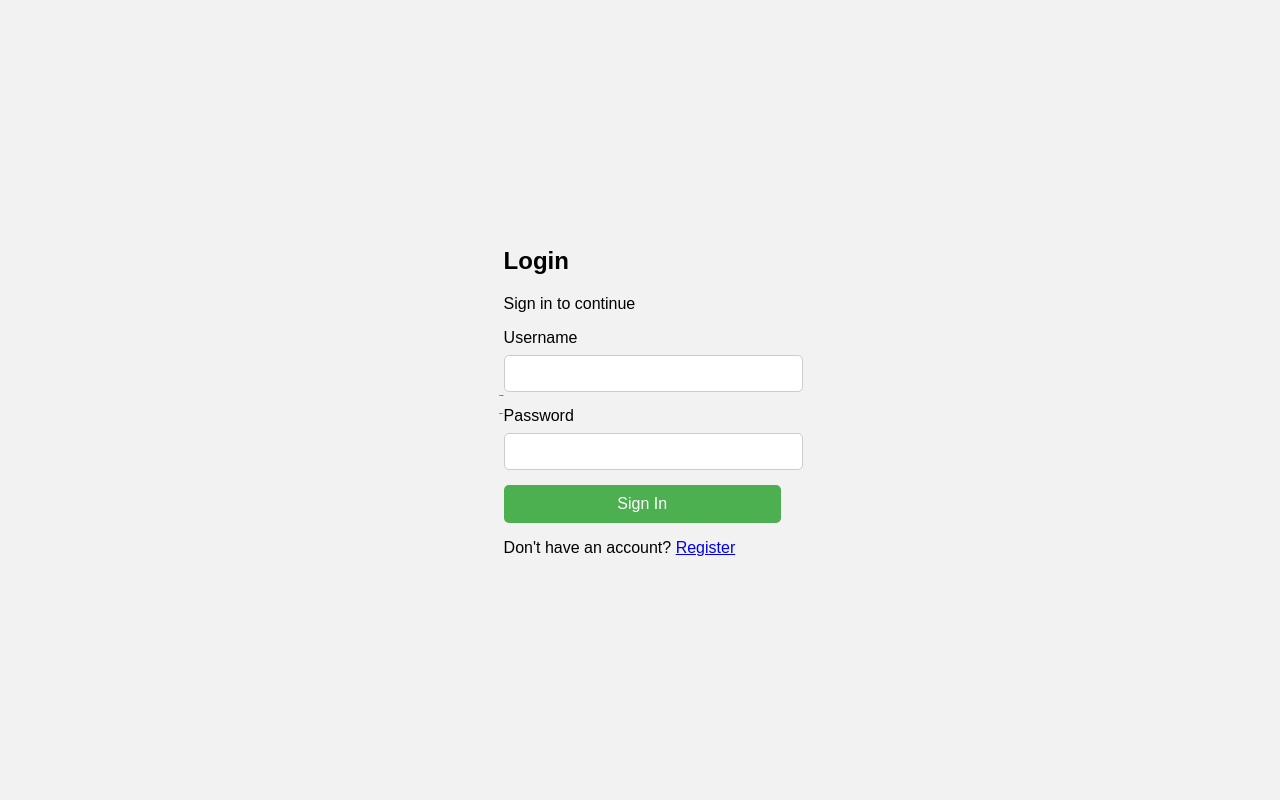
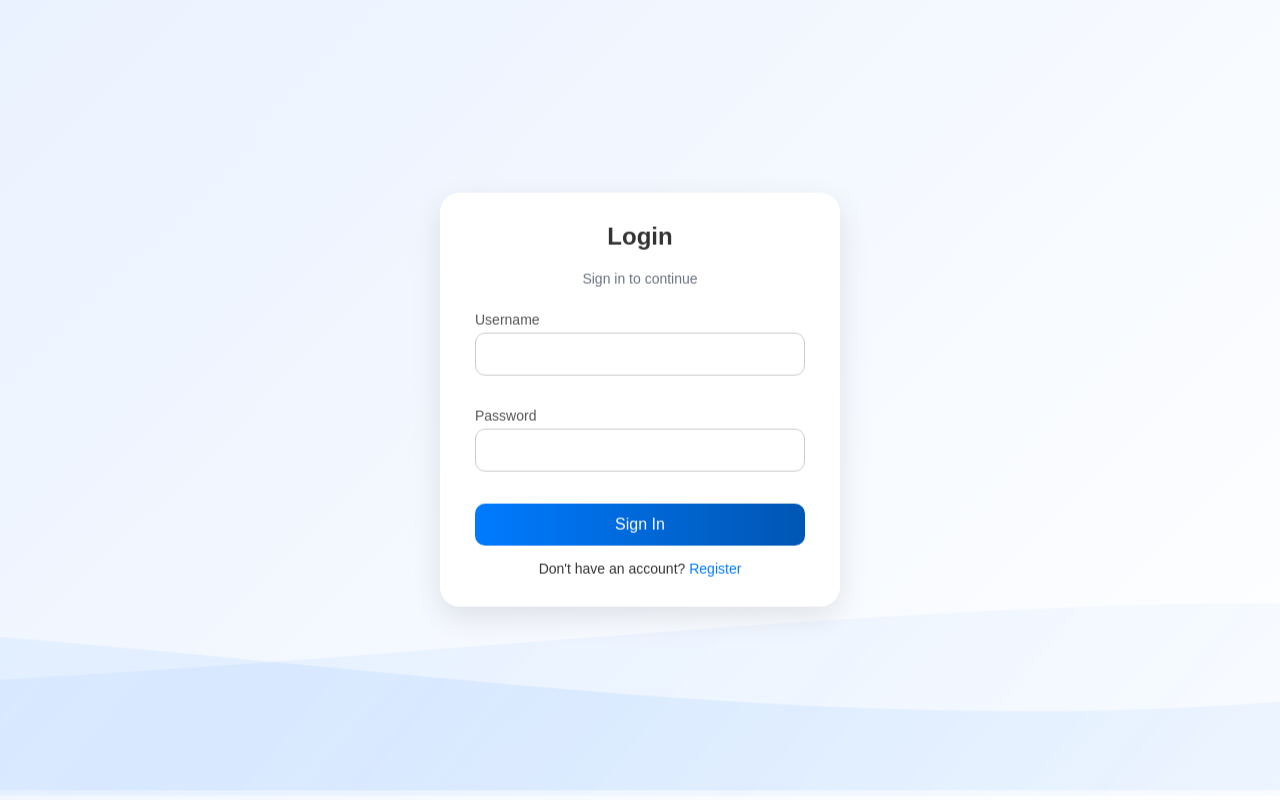
Before and after one commit to LuisaAngelaB06/flaskproj-group9, a Flask app: page / in a window 1280 px wide. Run offline with Flask 3, Linux system fonts and the light colour scheme.

Commit message:
Update the code

```diff
--- a/static/login-style.css
+++ b/static/login-style.css
@@ -1,62 +1,236 @@
+/* ---------- Reset ---------- */
+* {
+  margin: 0;
+  padding: 0;
+  box-sizing: border-box;
+}
 
+/* ---------- Body & Background ---------- */
 body {
-      font-family: Arial, sans-serif;
-      background-color: #f2f2f2;
+  font-family: 'Poppins', sans-serif;
+  background: linear-gradient(135deg, #eaf2ff 0%, #ffffff 100%);
+  height: 100vh;
   display: flex;
   justify-content: center;
   align-items: center;
-      height: 100vh;
-      margin: 0;
+  position: relative;
+  overflow: hidden;
+  color: #333;
+  opacity: 0;
+  animation: fadeIn 1s forwards;
 }
 
-    .login-container {
-      background-color: #fff;
-      padding: 30px;
-      border-radius: 8px;
-      box-shadow: 0 0 10px rgba(0,0,0,0.1);
-      width: 300px;
+/* ---------- Fade-in ---------- */
+@keyframes fadeIn {
+  to { opacity: 1; }
 }
 
-    .login-container h2 {
-      text-align: center;
-      margin-bottom: 20px;
-      color: #333;
+/* ---------- Wave Background ---------- */
+.background {
+  position: absolute;
+  width: 100%;
+  height: 100%;
+  top: 0;
+  left: 0;
+  overflow: hidden;
+  z-index: 0;
 }
 
-    input[type="text"],
-    input[type="password"] {
-      width: 100%;
-      padding: 10px;
-      margin: 8px 0 15px 0;
-      border: 1px solid #ccc;
-      border-radius: 5px;
+.wave-svg, .wave2-svg {
+  position: absolute;
+  bottom: 0;
+  width: 200%;
+  height: 300px;
+  left: -50%;
+  z-index: 0;
 }
 
+.wave-svg path {
+  fill: rgba(0, 123, 255, 0.1);
+  animation: waveVertical 8s ease-in-out infinite, shimmer 3s linear infinite;
+  mask-image: linear-gradient(120deg, rgba(255,255,255,0.2) 0%, rgba(255,255,255,0.5) 50%, rgba(255,255,255,0.2) 100%);
+  mask-repeat: repeat-x;
+}
+
+.wave2-svg path {
+  fill: rgba(0, 123, 255, 0.15);
+  animation: waveVertical 12s ease-in-out infinite, shimmer 3s linear infinite;
+  animation-delay: -2s;
+  mask-image: linear-gradient(120deg, rgba(255,255,255,0.2) 0%, rgba(255,255,255,0.5) 50%, rgba(255,255,255,0.2) 100%);
+  mask-repeat: repeat-x;
+}
+
+@keyframes waveVertical {
+  0%, 100% { transform: translateY(0) translateX(0); }
+  50% { transform: translateY(-10px) translateX(-25%); }
+}
+
+@keyframes shimmer {
+  0% { mask-position: -200px 0; }
+  100% { mask-position: 200px 0; }
+}
+
+/* ---------- Main Card ---------- */
+.card-wrapper {
+  position: relative;
+  z-index: 2;
+  background: rgba(255,255,255,0.95);
+  backdrop-filter: blur(10px);
+  padding: 30px 35px;
+  border-radius: 20px;
+  box-shadow: 0 10px 30px rgba(0,0,0,0.1);
+  width: 100%;
+  max-width: 400px;
+  max-height: 90vh;
+  overflow-y: auto;
+  animation: floatCard 6s ease-in-out infinite;
+  display: flex;
+  flex-direction: column;
+  justify-content: flex-start;
+  align-items: stretch;
+  box-sizing: border-box;
+  margin: 20px;
+  scroll-behavior: smooth;
+}
+
+.card-wrapper::-webkit-scrollbar {
+  width: 6px;
+}
+
+.card-wrapper::-webkit-scrollbar-thumb {
+  background-color: rgba(0,123,255,0.3);
+  border-radius: 3px;
+}
+
+.card-wrapper::-webkit-scrollbar-track {
+  background: transparent;
+}
+
+@keyframes floatCard {
+  0%, 100% { transform: translateY(0); }
+  50% { transform: translateY(-5px); }
+}
+
+/* ---------- Headings ---------- */
+h2 {
+  text-align: center;
+  color: #333;
+  margin-bottom: 20px;
+}
+
+.subtitle {
+  text-align: center;
+  font-size: 14px;
+  color: #6b7280;
+  margin-bottom: 25px;
+}
+
+/* ---------- Input Groups ---------- */
+.input-group {
+  margin-bottom: 20px;
+}
+
+.input-group label {
+  font-size: 14px;
+  color: #555;
+  display: block;
+  margin-bottom: 5px;
+}
+
+.input-group input {
+  width: 100%;
+  padding: 12px;
+  border-radius: 10px;
+  border: 1px solid #ccc;
+  margin-bottom: 12px;
+  font-size: 15px;
+  transition: all 0.3s ease;
+}
+
+.input-group input:focus {
+  outline: none;
+  border-color: #007bff;
+  box-shadow: 0 0 8px rgba(0,123,255,0.3);
+}
+
+/* ---------- Buttons ---------- */
 button {
   width: 100%;
-      padding: 10px;
-      background-color: #4CAF50;
+  padding: 12px;
+  border: none;
+  border-radius: 10px;
+  background: linear-gradient(90deg, #007bff, #0056b3);
   color: white;
-      border: none;
-      border-radius: 5px;
+  font-size: 16px;
+  font-weight: 500;
   cursor: pointer;
-      font-size: 16px;
+  position: relative;
+  overflow: hidden;
+  transition: all 0.3s ease;
+}
+
+button::before {
+  content: "";
+  position: absolute;
+  top: 0;
+  left: -75%;
+  width: 50%;
+  height: 100%;
+  background: linear-gradient(120deg, rgba(255,255,255,0.2), rgba(255,255,255,0.5), rgba(255,255,255,0.2));
+  transform: skewX(-20deg);
+  animation: buttonShimmer 2.5s infinite;
+}
+
+@keyframes buttonShimmer {
+  0% { left: -75%; }
+  100% { left: 125%; }
 }
 
 button:hover {
-      background-color: #45a049;
+  background: linear-gradient(90deg, #0069d9, #0049a3);
+  transform: translateY(-1px) scale(1.02);
+  box-shadow: 0 4px 12px rgba(0,123,255,0.3);
 }
 
-    .login-container p {
+/* ---------- Footer Text ---------- */
+.switch-text {
   text-align: center;
+  margin-top: 15px;
   font-size: 14px;
 }
 
-    .login-container a {
-      color: #4CAF50;
+.switch-text a {
+  color: #007bff;
   text-decoration: none;
 }
 
-    .login-container a:hover {
+.switch-text a:hover {
   text-decoration: underline;
 }
+
+/* ---------- Error Messages ---------- */
+.error-message {
+  color: #dc3545;
+  font-size: 12px;
+  margin-top: 5px;
+  display: none;
+}
+
+.input-group.error input {
+  border-color: #dc3545;
+}
+
+.input-group.error .error-message {
+  display: block;
+}
+
+/* ---------- Responsive ---------- */
+@media (max-width: 480px) {
+  .card-wrapper {
+    padding: 25px 20px;
+    width: 90%;
+    max-height: 95vh;
+    border-radius: 15px;
+    margin: 15px;
+  }
+}
--- a/templates/login-page.html
+++ b/templates/login-page.html
@@ -4,7 +4,7 @@
   <meta charset="UTF-8">
   <meta name="viewport" content="width=device-width, initial-scale=1.0">
   <title>Login</title>
-  <link rel="stylesheet" href="../static/login-style.css">
+  <link rel="stylesheet" href="{{ url_for('static', filename='login-style.css') }}">
 </head>
 <body>
   <div class="background">
@@ -24,22 +24,56 @@
       <h2>Login</h2>
       <p class="subtitle">Sign in to continue</p>
 
-      <form action="/login" method="post">
+      <form action="{{ url_for('login') }}" method="post" id="loginForm">
         <div class="input-group">
           <label for="username">Username</label>
           <input id="username" name="username" type="text" required autocomplete="username">
+          <div class="error-message" id="usernameError"></div>
         </div>
 
         <div class="input-group">
           <label for="password">Password</label>
           <input id="password" name="password" type="password" required autocomplete="current-password">
+          <div class="error-message" id="passwordError"></div>
         </div>
 
         <button type="submit">Sign In</button>
 
-        <p class="switch-text">Don't have an account? <a href="../templates/register-page.html">Register</a></p>
+        <p class="switch-text">Don't have an account? <a href="{{ url_for('register') }}">Register</a></p>
       </form>
     </div>
   </div>
+
+  <script>
+    // Basic form validation
+    document.getElementById('loginForm').addEventListener('submit', function(e) {
+      let isValid = true;
+      const username = document.getElementById('username');
+      const password = document.getElementById('password');
+
+      // Reset errors
+      document.querySelectorAll('.input-group').forEach(group => {
+        group.classList.remove('error');
+      });
+
+      // Validate username
+      if (username.value.trim().length < 3) {
+        document.getElementById('usernameError').textContent = 'Username must be at least 3 characters';
+        username.parentElement.classList.add('error');
+        isValid = false;
+      }
+
+      // Validate password
+      if (password.value.length < 8) {
+        document.getElementById('passwordError').textContent = 'Password must be at least 8 characters';
+        password.parentElement.classList.add('error');
+        isValid = false;
+      }
+
+      if (!isValid) {
+        e.preventDefault();
+      }
+    });
+  </script>
 </body>
 </html>
--- a/templates/register-page.html
+++ b/templates/register-page.html
@@ -3,7 +3,7 @@
 <head>
     <meta charset="utf-8">
     <title>Register</title>
-    <link rel="stylesheet" href="../static/register-style.css">
+    <link rel="stylesheet" href="{{ url_for('static', filename='register-style.css') }}">
 </head>
 <body>
     <div class="background">
@@ -21,7 +21,7 @@
     <main>
         <h1>Create an account</h1>
 
-        <form action="/register" method="post" autocomplete="on">
+    <form action="{{ url_for('register') }}" method="post" autocomplete="on">
             <fieldset>
                 <legend>Account details</legend>
 
@@ -76,7 +76,7 @@
             </div>
         </form>
 
-        <p>Already have an account? <a href="../templates/login-page.html">Log in</a></p>
+    <p>Already have an account? <a href="{{ url_for('login') }}">Log in</a></p>
     </main>
 </body>
 </html>
```
Lines whose indentation alone changed are shown as unchanged.
